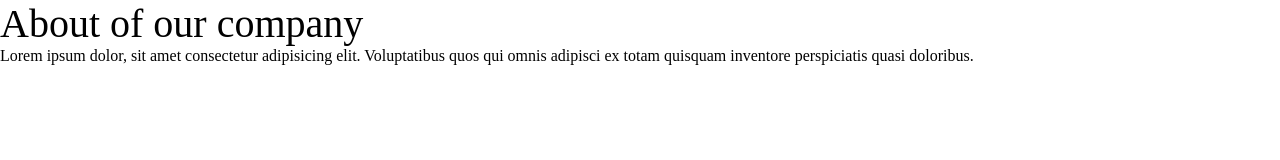
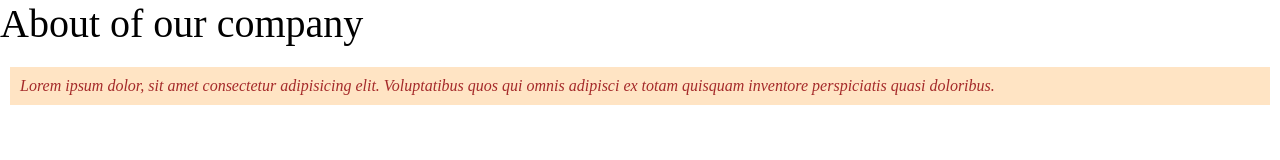
Before and after one commit to PursharthGarg/github_start, a plain HTML site: page about.html in a window 1280 px wide. Drawn offline with Linux system fonts and the light colour scheme.

Commit message:
Updated commit

```diff
--- a/about.html
+++ b/about.html
@@ -15,11 +15,18 @@
             font-size: 40px;
             font-weight: 500;
         }
+        .para {
+            font-style: italic;
+            padding: 10px;
+            margin: 20px 10px;
+            background-color: bisque;
+            color: brown;
+        }
     </style>
 </head>
 <body>
     <h1>About of our company</h1>
-    <div>Lorem ipsum dolor, sit amet consectetur adipisicing elit. Voluptatibus quos qui omnis adipisci ex totam quisquam inventore perspiciatis quasi doloribus.</div>
+    <div class="para">Lorem ipsum dolor, sit amet consectetur adipisicing elit. Voluptatibus quos qui omnis adipisci ex totam quisquam inventore perspiciatis quasi doloribus.</div>
 
 </body>
 </html>
```
